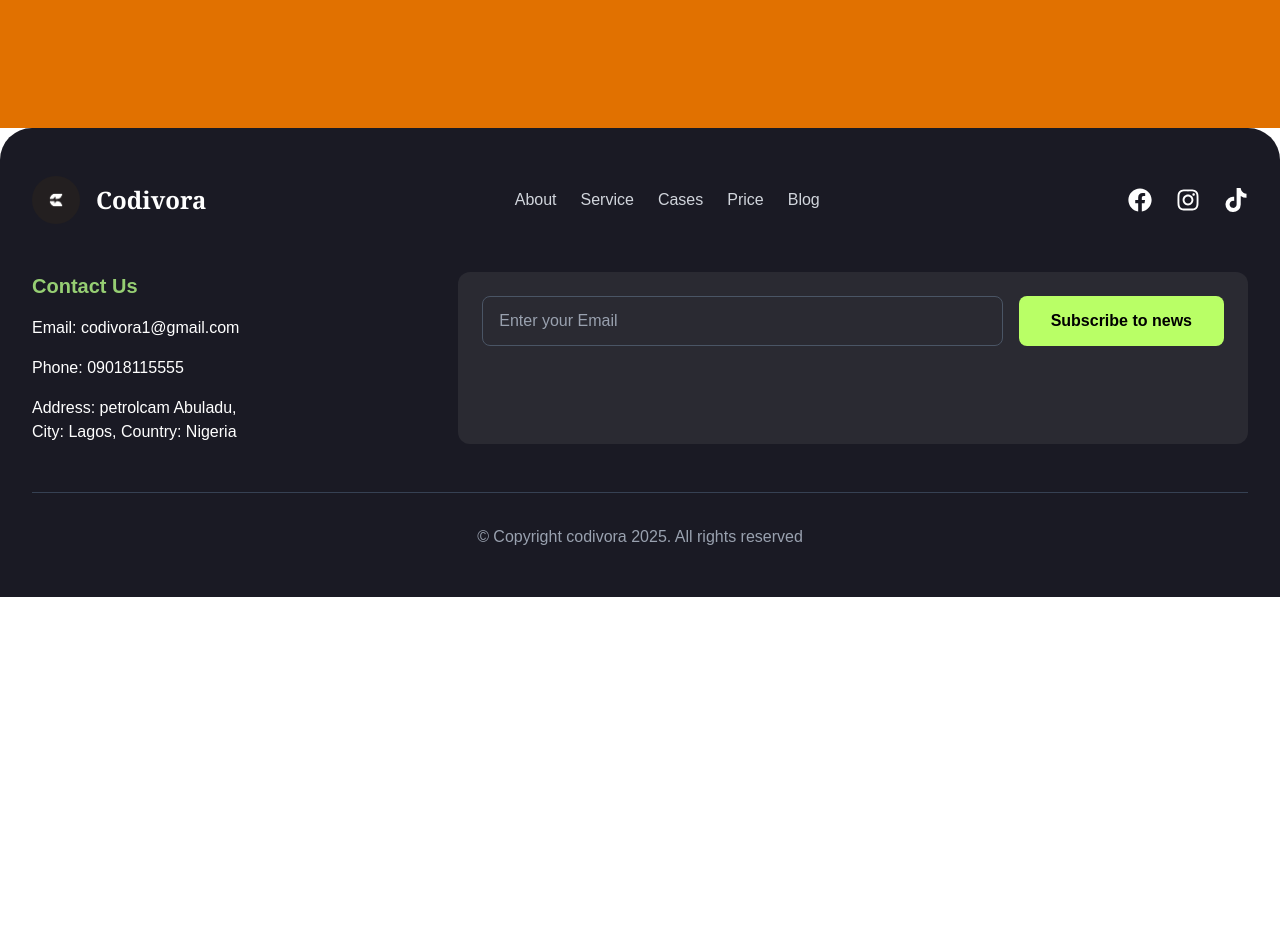
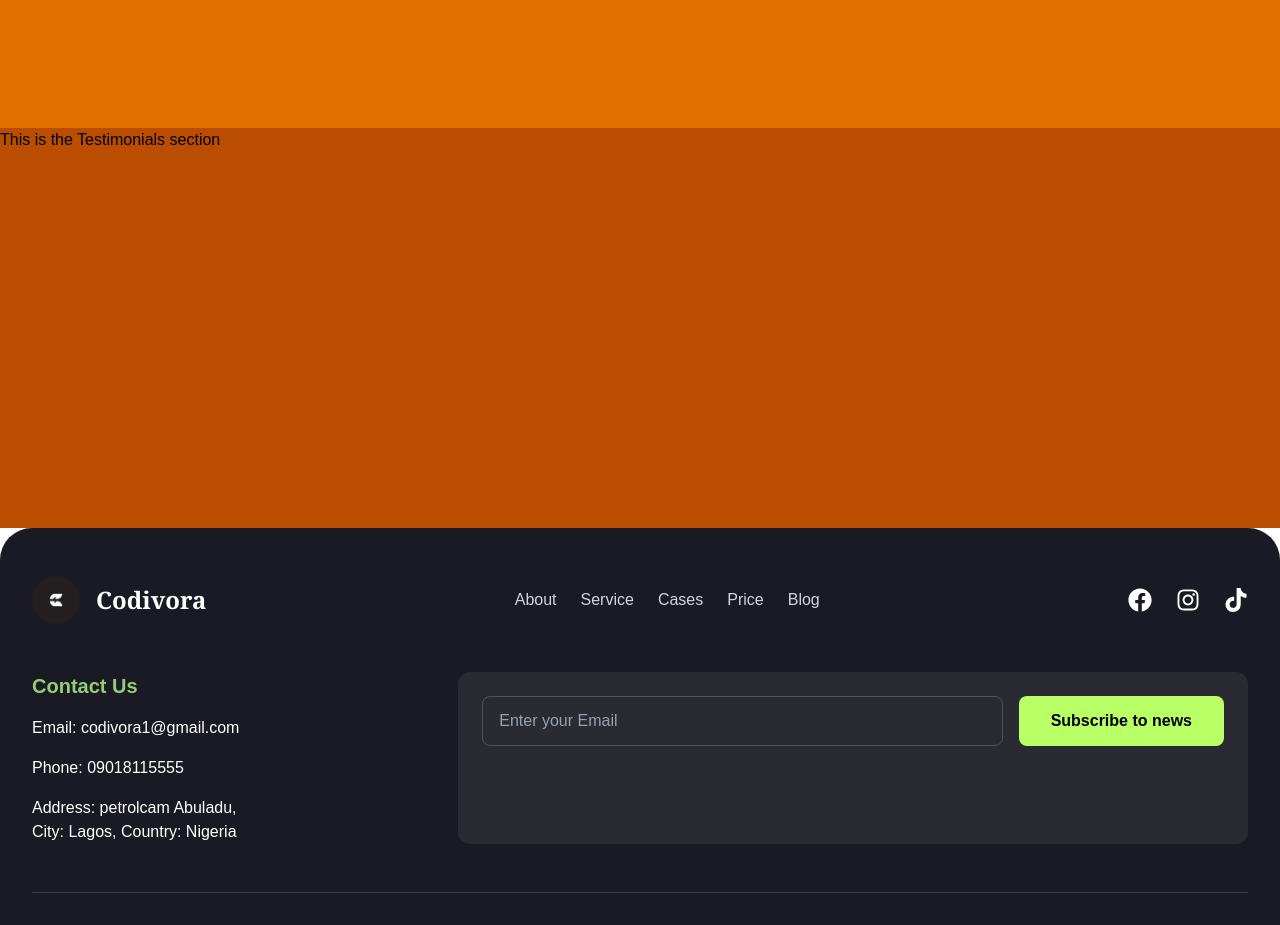
Before and after one commit to kingsLib5/Codivora-Site, a React (Vite) app: page / in a window 1280 px wide. Shown: the part 1840-2765 px from the top of the page. Before the commit the page ends 2437 px from the top, so only its background shows below. Built offline with nearby package versions, Linux system fonts and the light colour scheme.

Commit message:
new file

```diff
--- a/src/Pages/Home.jsx
+++ b/src/Pages/Home.jsx
@@ -4,6 +4,7 @@ import Hero from '../components/Home-Components/Hero';
 import Media from '../components/Home-Components/Media';
 import Services from '../components/Home-Components/Services';
 import UseCases from '../components/Home-Components/UseCases';
+import Testimonials from '../components/Home-Components/Testimonials';
 
 const Home = () => {
   const location = useLocation();
@@ -58,6 +59,7 @@ const Home = () => {
       <section id="Cases">
         <UseCases />
       </section>
+      <Testimonials/>
     </>
   );
 };
--- /dev/null
+++ b/src/components/Home-Components/Testimonials.jsx
@@ -0,0 +1,13 @@
+import React from 'react'
+
+function Testimonials() {
+  return (
+    <>
+      <div className=' bg-amber-700 grid h-[50vh]'>
+        <h1>This is the Testimonials section</h1>
+      </div>
+    </>
+  )
+}
+
+export default Testimonials
--- a/src/main.jsx
+++ b/src/main.jsx
@@ -15,6 +15,7 @@ import About from './Pages/About';
 import NotFound from './utilis/NotFound';
 import ServerError from './utilis/ServerError';
 import './index.css';
+import Testimonials from './components/Home-Components/Testimonials';
 
 const Layout = () => {
   const location = useLocation();
@@ -50,6 +51,7 @@ const Home = () => (
     <Media />
     <Services />
     <UseCases />
+    <Testimonials/>
   </>
 );
 
```
